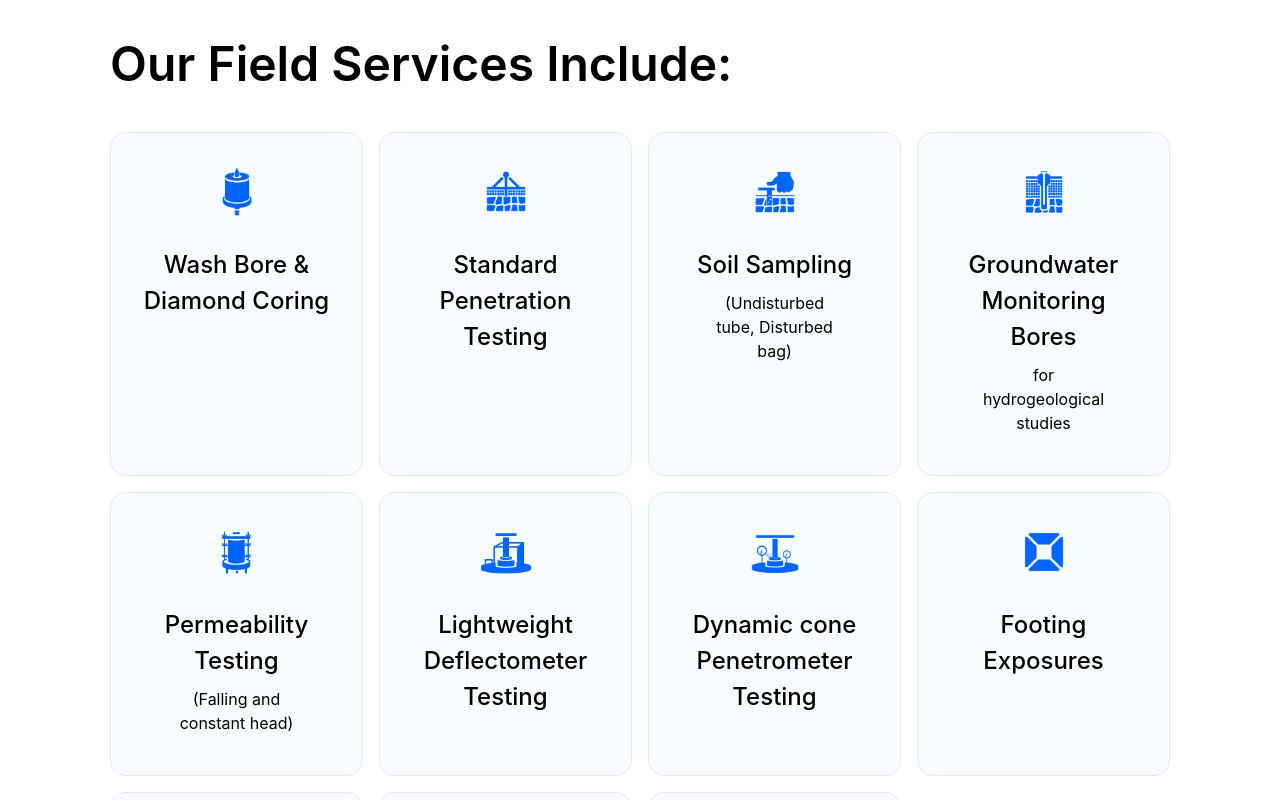
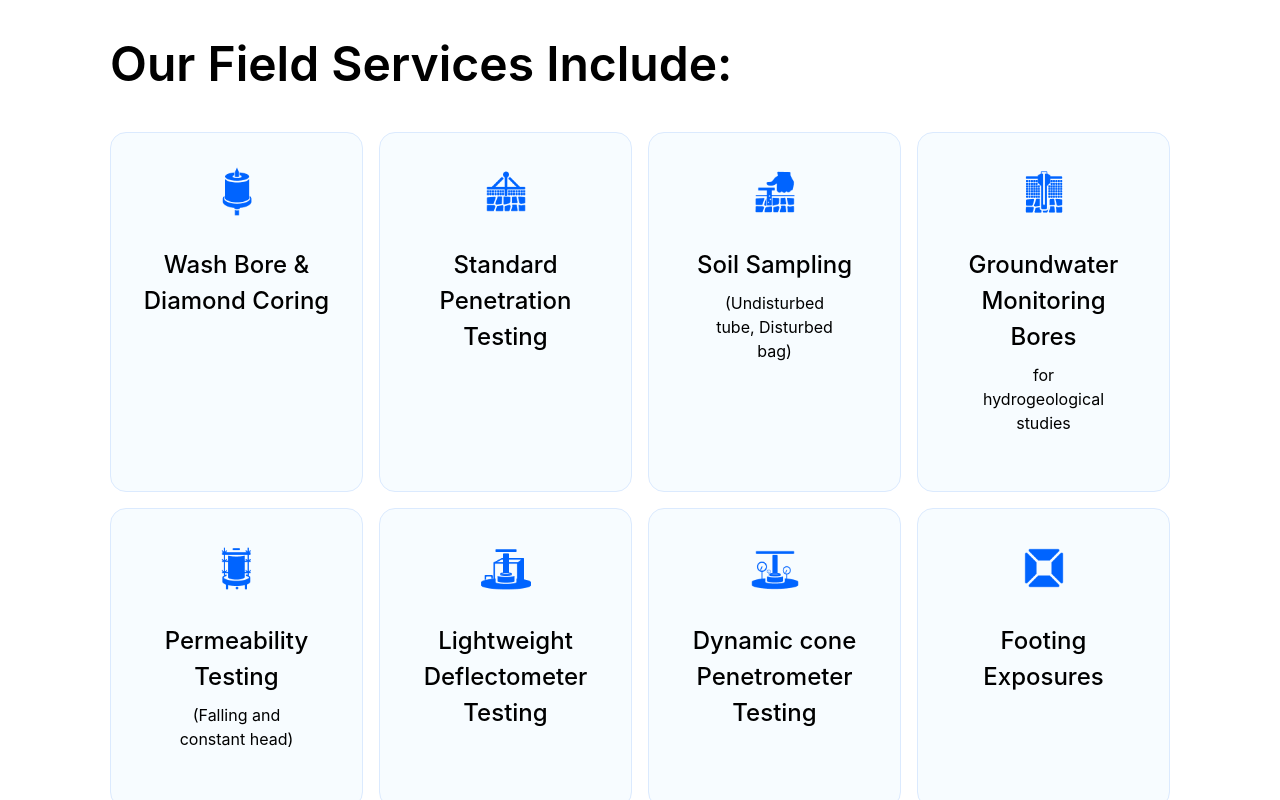
Before and after one commit to tharanga-madurapperuma/statewide-geotechnical_construction-site, a React (Vite) app: page /site in a window 1280 px wide. Shown: the part 620-1420 px from the top of the page. Built offline with nearby package versions, Linux system fonts and the light colour scheme.

Commit message:
add padding

```diff
--- a/src/components/card-icon-text-center/CardIconTextCenter.jsx
+++ b/src/components/card-icon-text-center/CardIconTextCenter.jsx
@@ -8,7 +8,7 @@ const CardIconTextCenter = ({
 }) => {
     return (
         <div className="w-full h-full">
-            <div className="w-full h-full flex flex-col items-center rounded-2xl bg-blue-25 border hover:bg-blue-50 border-blue-100 hover:border-blue-300 transition duration-700 pb-4 px-2 sm:px-4 lg:px-8">
+            <div className="w-full h-full flex flex-col items-center rounded-2xl bg-blue-25 border hover:bg-blue-50 border-blue-100 hover:border-blue-300 transition duration-700 pb-8 px-2 sm:px-4 lg:px-8">
                 <div className="mt-1 md:mt-2 lg:mt-6 w-full flex justify-center items-center">
                     <img
                         src={iconUrl}
@@ -19,7 +19,7 @@ const CardIconTextCenter = ({
                     {titleText}
                 </h2>
                 {bodyTextPresent && (
-                    <p className="font-inter text-12 font-400 mt-2 sm:text-12 text-center md:text-14 lg:text-16 lg:mb-6 lg:w-[70%]">
+                    <p className="font-inter text-12 font-400 mt-2 sm:text-12 text-center md:text-14 lg:text-16 lg:mb-6 lg:w-[70%] ">
                         {bodyText}
                     </p>
                 )}
```
